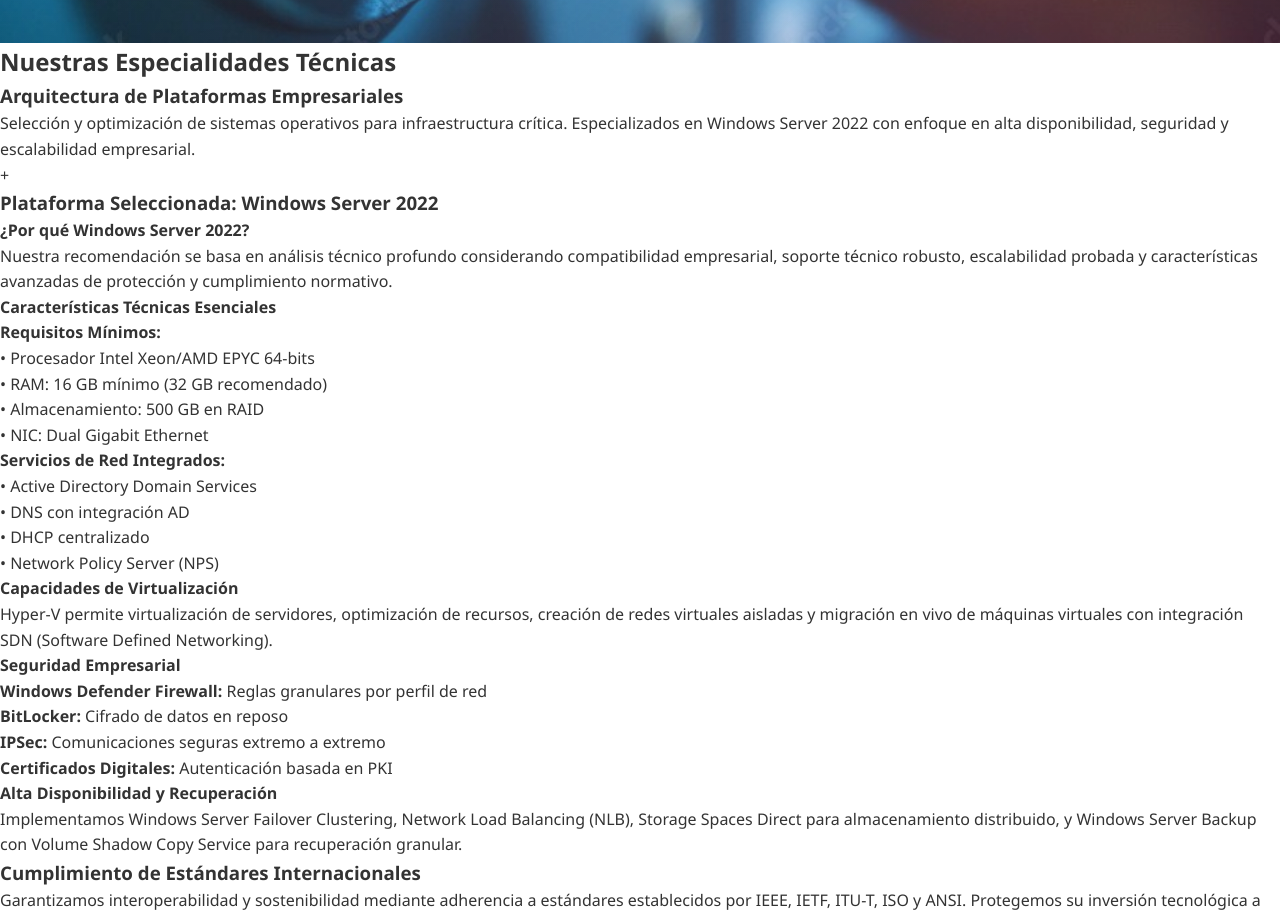
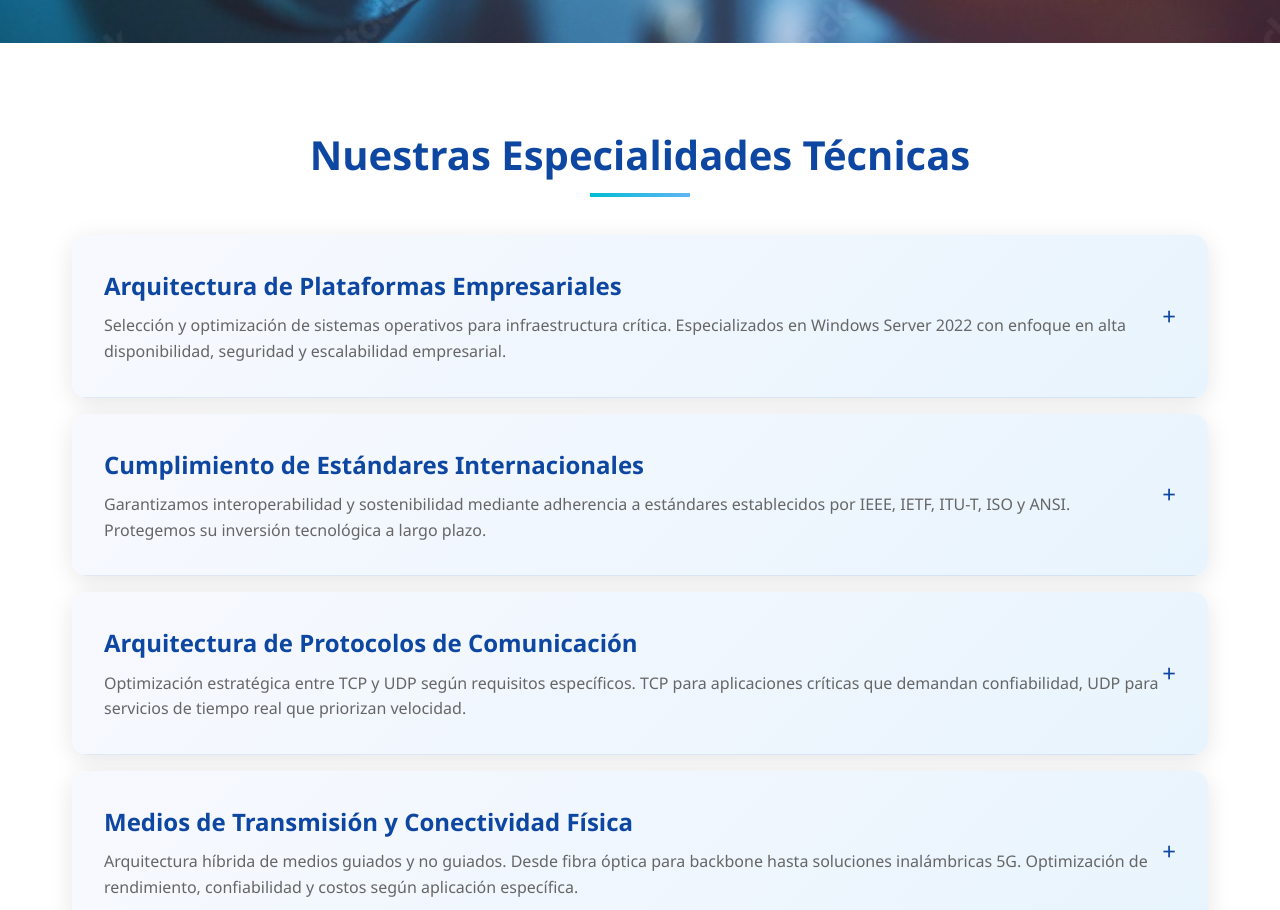
Before and after one commit to Rafael0896/TechInfra-Deploy, a website built with webpack: page index.html in a window 1280 px wide. Shown: the part 757-1667 px from the top of the page. Built offline with nearby package versions, Linux system fonts and the light colour scheme.

Commit message:
Main Content Styles

```diff
--- a/css/style.css
+++ b/css/style.css
@@ -160,3 +160,169 @@
     transform: translateY(0);
   }
 }
+
+/* Main Content */
+
+.main-content {
+  max-width: 1200px;
+  margin: 0 auto;
+  padding: 5rem 2rem;
+}
+
+.section-title {
+  text-align: center;
+  font-size: 2.5rem;
+  color: #0d47a1;
+  margin-bottom: 3rem;
+  position: relative;
+}
+
+.section-title::after {
+  content: '';
+  position: absolute;
+  width: 100px;
+  height: 4px;
+  background: linear-gradient(45deg, #00bcd4, #64b5f6);
+  bottom: -10px;
+  left: 50%;
+  transform: translateX(-50%);
+}
+
+/* Accordion Sections */
+
+.accordion {
+  margin-bottom: 2rem;
+}
+
+.accordion-item {
+  background: #fff;
+  border-radius: 15px;
+  box-shadow: 0 5px 25px rgba(0,0,0,0.1);
+  margin-bottom: 1rem;
+  overflow: hidden;
+  transition: all 0.3s ease;
+}
+
+.accordion-item:hover {
+  transform: translateY(-2px);
+  box-shadow: 0 8px 35px rgba(0,0,0,0.15);
+}
+
+.accordion-header {
+  padding: 2rem;
+  cursor: pointer;
+  display: flex;
+  justify-content: space-between;
+  align-items: center;
+  background: linear-gradient(135deg, #f8f9ff 0%, #e8f4fd 100%);
+  border-bottom: 1px solid rgba(13, 71, 161, 0.1);
+  transition: all 0.3s ease;
+}
+
+.accordion-header:hover {
+  background: linear-gradient(135deg, #e8f4fd 0%, #f8f9ff 100%);
+}
+
+.accordion-header.active {
+  background: linear-gradient(135deg, #0d47a1 0%, #1976d2 100%);
+  color: #fff;
+}
+
+.accordion-title {
+  font-size: 1.5rem;
+  font-weight: 600;
+  color: #0d47a1;
+  margin-bottom: 0.5rem;
+}
+
+.accordion-header.active .accordion-title {
+  color: #fff;
+}
+
+.accordion-intro {
+  font-size: 1rem;
+  color: #666;
+  margin: 0;
+}
+
+.accordion-header.active .accordion-intro {
+  color: rgba(255, 255, 255, 0.9);
+}
+
+.accordion-icon {
+  font-size: 1.5rem;
+  color: #0d47a1;
+  transition: transform 0.3s ease;
+}
+
+.accordion-header.active .accordion-icon {
+  color: #fff;
+  transform: rotate(45deg);
+}
+
+.accordion-content {
+  max-height: 0;
+  overflow: hidden;
+  transition: max-height 0.3s ease;
+}
+
+.accordion-content.active {
+  max-height: 2000px;
+}
+
+.accordion-body {
+  padding: 2rem;
+  background: #fff;
+}
+
+.content-section h3 {
+  color: #0d47a1;
+  font-size: 1.3rem;
+  margin-bottom: 1rem;
+  border-left: 4px solid #00bcd4;
+  padding-left: 1rem;
+}
+
+.content-section h4 {
+  color: #1976d2;
+  font-size: 1.1rem;
+  margin-bottom: 0.8rem;
+  margin-top: 1.5rem;
+}
+
+.content-section p, .content-section li {
+  margin-bottom: 0.8rem;
+  line-height: 1.6;
+  color: #555;
+}
+
+.content-section ul {
+  padding-left: 1.5rem;
+  margin-bottom: 1rem;
+}
+
+.highlight-box {
+  background: linear-gradient(135deg, #e3f2fd 0%, #f1f8e9 100%);
+  border-left: 4px solid #00bcd4;
+  padding: 1.5rem;
+  margin: 1.5rem 0;
+  border-radius: 8px;
+}
+
+.tech-specs {
+  display: grid;
+  grid-template-columns: repeat(auto-fit, minmax(300px, 1fr));
+  gap: 1rem;
+  margin: 1.5rem 0;
+}
+
+.spec-item {
+  background: #f8f9fa;
+  padding: 1rem;
+  border-radius: 8px;
+  border-left: 3px solid #00bcd4;
+}
+
+.spec-item strong {
+  color: #0d47a1;
+}
```
